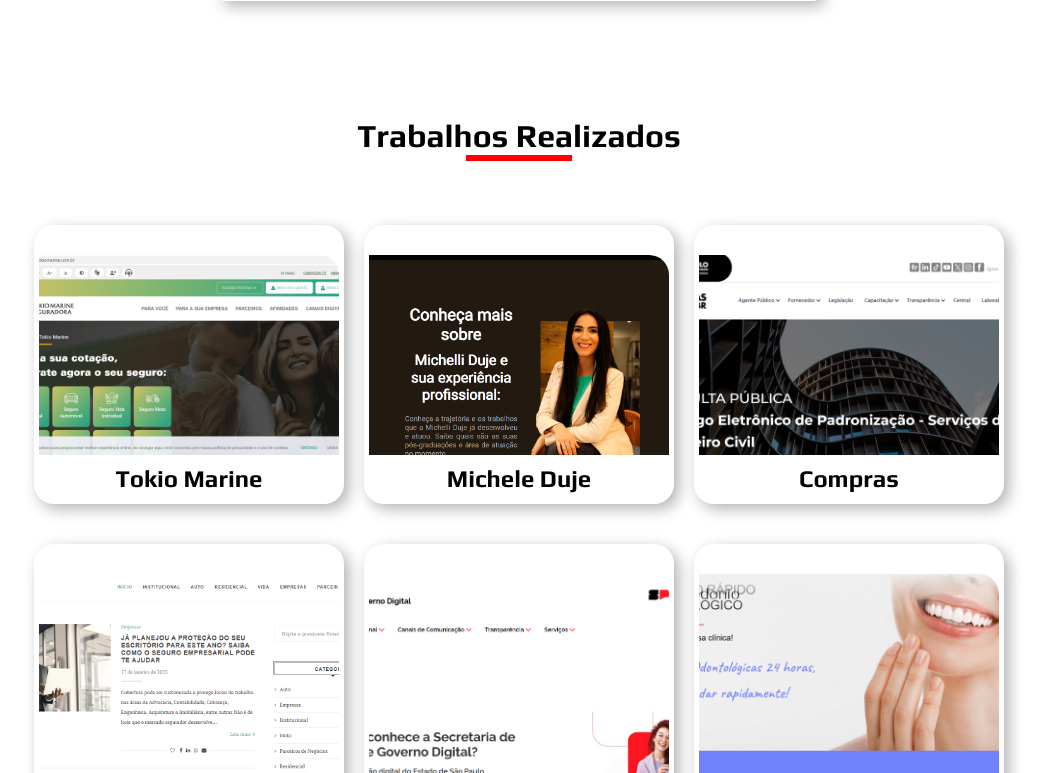
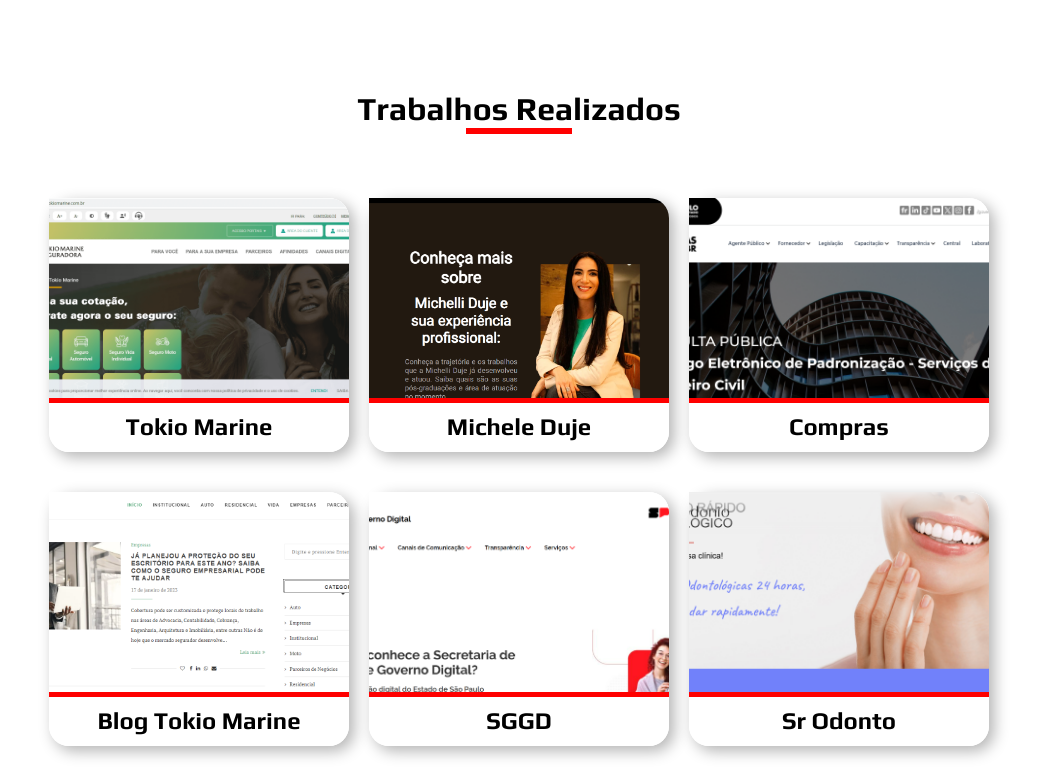
Before and after one commit to 2011Alexandrealvarenga/Portfolio2, a PHP site: page / in a window 1280 px wide. Shown: the part 2914-3687 px from the top of the page, without its empty margins (121-1168 px from the left). Run offline with PHP 8.4, Linux system fonts and the light colour scheme; some libraries are stand-ins or nearby versions.

Commit message:
fixing descritptions and squads from works

```diff
--- a/assets/css/style.css
+++ b/assets/css/style.css
@@ -255,15 +255,15 @@ i.fa-github,i.fa.fa-linkedin,i.fa.fa-file {font-size: 40px;color: #000;padding:
 .trabalho .trabalhos{width: 100%; display: flex; flex-wrap: wrap;}
 .trabalho .trabalhos .unid-trabalho{
   margin: 40px 10px 0 10px;
-  padding-top: 30px;
+  /* padding-top: 30px; */
   border-radius: 20px;}
 .trabalhos .foto-trabalho{
   width: 300px;
   background: #fff;
   height: 200px;
   max-height: 200px;
-  margin-right: 5px;
-  margin-left: 5px;
+  /* margin-right: 5px;
+  margin-left: 5px; */
   border-radius: 20px;}
 .trabalhos .foto-trabalho .img-trabalho{
   object-fit: cover;
@@ -273,10 +273,11 @@ i.fa-github,i.fa.fa-linkedin,i.fa.fa-file {font-size: 40px;color: #000;padding:
 .trabalhos .desc-trabalho{
   width: 300px;
   background: #fff;
-  margin: 0 5px;
+  /* margin: 0 5px;  */
   padding: 10px;
   height: auto;
-  border-radius: 20px;
+  border-radius: 0 0 20px 20px;
+  border-top: 5px solid red;
 }
 .trabalhos .desc-trabalho h4{font-weight: bold;color:#000;}
 .trabalhos .desc-trabalho p{ margin: 0;font-weight: bold;color:red;}
--- a/index.html
+++ b/index.html
@@ -110,9 +110,9 @@ height="0" width="0" style="display:none;visibility:hidden"></iframe></noscript>
             <h2 class="">Objetivo Profissional</h2>
             <hr class="line mb-4">
             <h1 >Analista Full Stack WordPress/PHP Pleno</h1>
-            <p>Olá, meu nome é Alexandre, tenho 39 anos (10/1985), moro em São Paulo, falo inglês, venho trabalhando com desenvolvimento web desde Fevevereiro/2020, trabalhando com front-end e Back-end usando Wordpress e PHP.  Trabalho também React Js
+            <p>Olá, meu nome é Alexandre, tenho 39 anos (10/1985), moro em São Paulo, falo inglês, venho trabalhando com desenvolvimento web desde Fevevereiro/2020, trabalhando com front-end e Back-end usando Wordpress e PHP.  Trabalho também com React Js.
             </p> <br>
-            <p>Desenvolvo temas wordpress do início com o mínimo de uso plugin, crio Plugin Wordpress, ulizando as ferramentas HTML5, CSS 3, Bootstrap (Sites responsivos: celular e tablet), Gulp Minicação de CSS e JS, Javascript, Figma, Wordpress, PHP, Git e GitHub, servidor Xampp, Banco de dados MySql, Sql Server e SEO (Omizar a ponto dos buscadores de conteúdo localizem facilmente o site), Omização ao abrir o site e manutenção dos mesmos. Consumo de API: Rest e SOAP.</p>
+            <p>Desenvolvo temas wordpress do início com o mínimo de uso plugin, crio Plugin Wordpress, ulizando as ferramentas, PHP, HTML5, CSS 3 (Bootstrap 3, 4, e 5, Tailwind), React, Gulp Minicação de CSS e JS, Javascript, Figma, Git e GitHub, servidor Xampp, Banco de dados MySql, Sql Server e SEO (Omizar a ponto dos buscadores de conteúdo localizem facilmente o site), Otimização ao abrir o site e manutenção dos mesmos. Consumo de API: Rest e SOAP.</p>
             <div class="content-contact">
               <div class="item">
                 <a href="https://github.com/2011Alexandrealvarenga" alt="ir para git hub" title="git hub" target="_blank"><i class="fa fa-github"></i>
```
